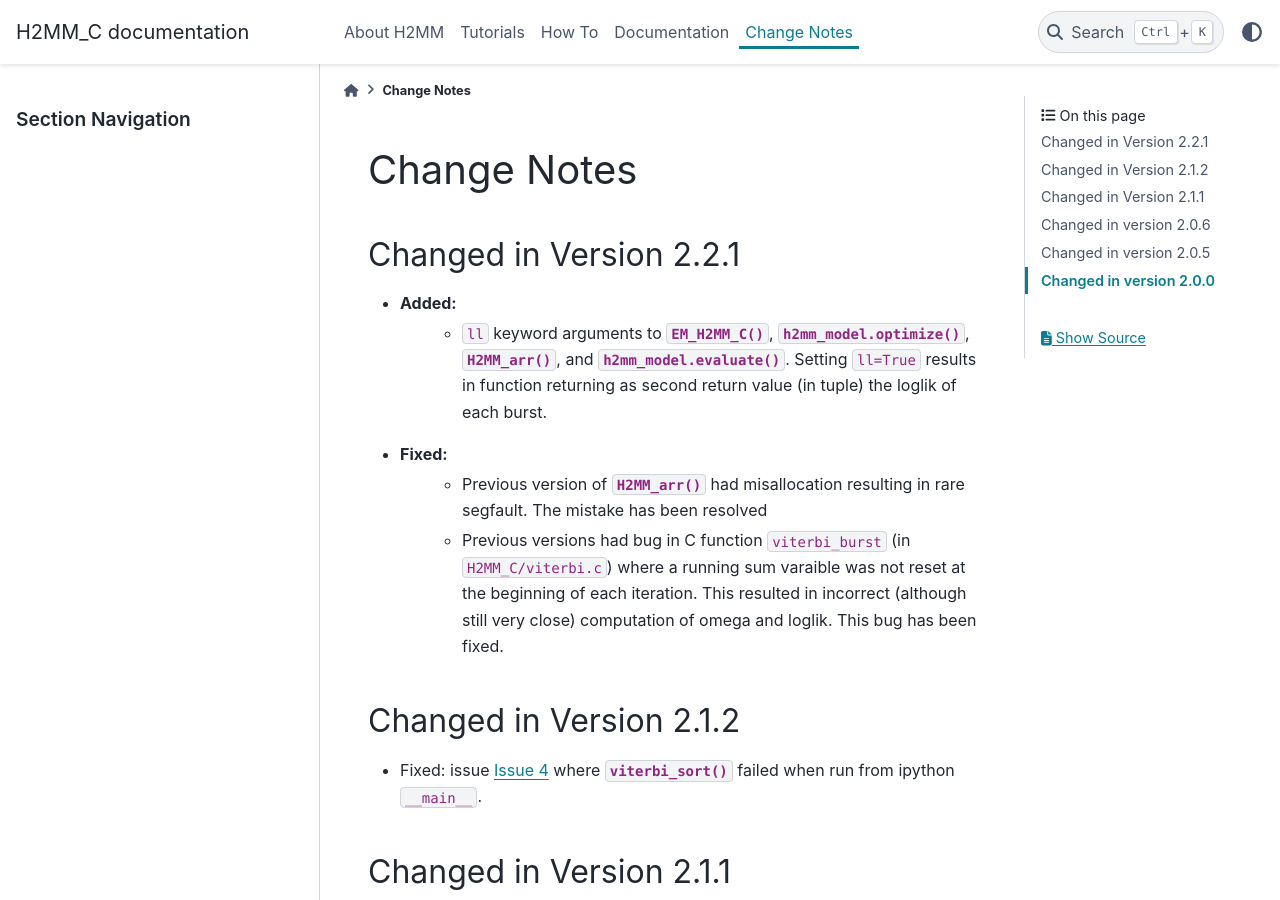
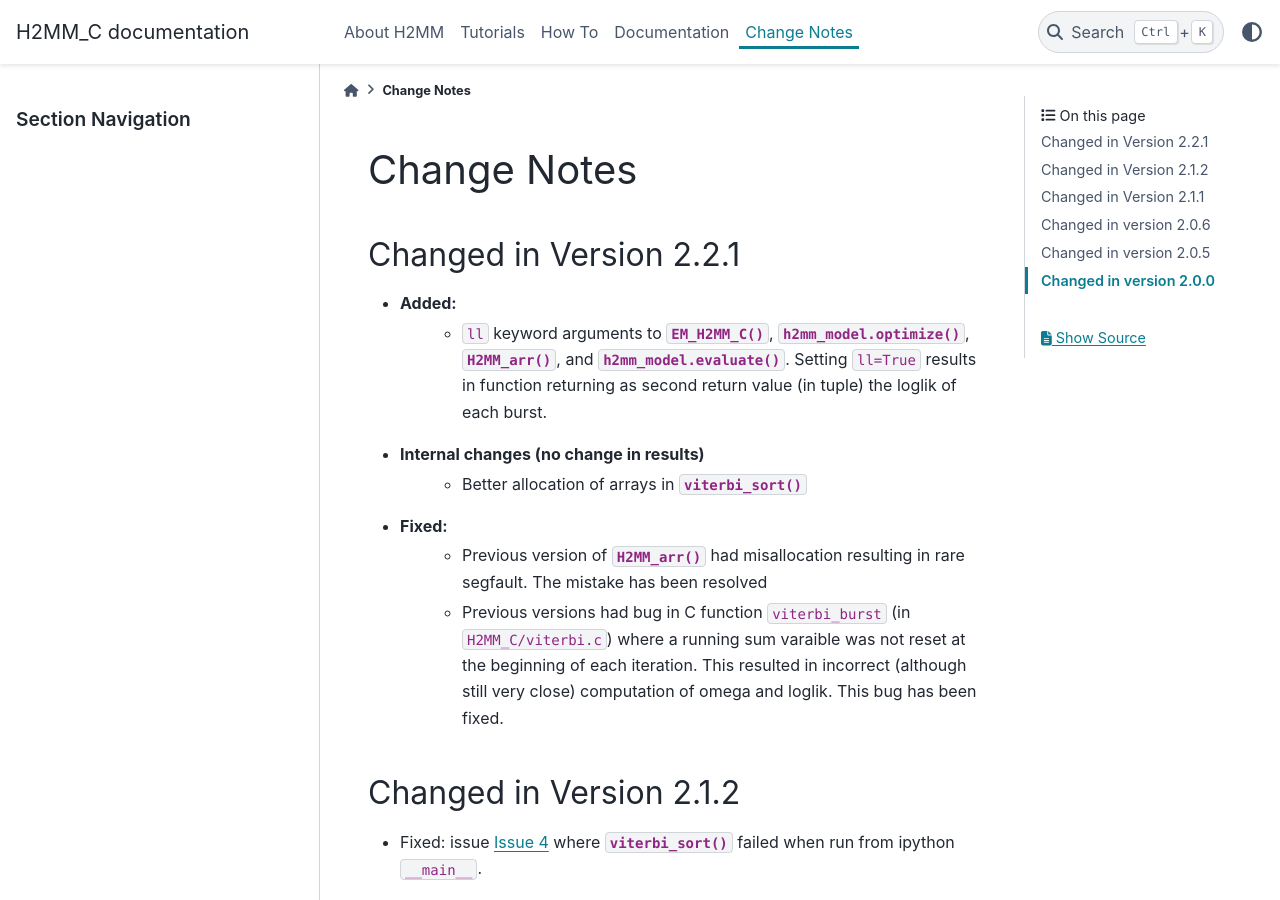
Before and after one commit to harripd/H2MMpythonlib, a Sphinx documentation site: the page built from docs/source/ChangeNotes.rst, in a window 1280 px wide and 900 px high. Built offline with Sphinx 7.4.7 and the PyData theme 0.15.4, drawn with Linux system fonts in a browser that asks for light colours.

Commit message:
Update documentation for 2.1.1 release

```diff
--- a/docs/source/ChangeNotes.rst
+++ b/docs/source/ChangeNotes.rst
@@ -12,6 +12,8 @@ Changed in Version 2.2.1
       :func:`H2MM_arr`, and :meth:`h2mm_model.evaluate`.
       Setting ``ll=True`` results in function returning as second return value (in tuple)
       the loglik of each burst.
+- Internal changes (no change in results)
+      - Better allocation of arrays in :func:`viterbi_sort`
 - Fixed:
     - Previous version of :func:`H2MM_arr` had misallocation resulting in rare segfault.
       The mistake has been resolved
```
